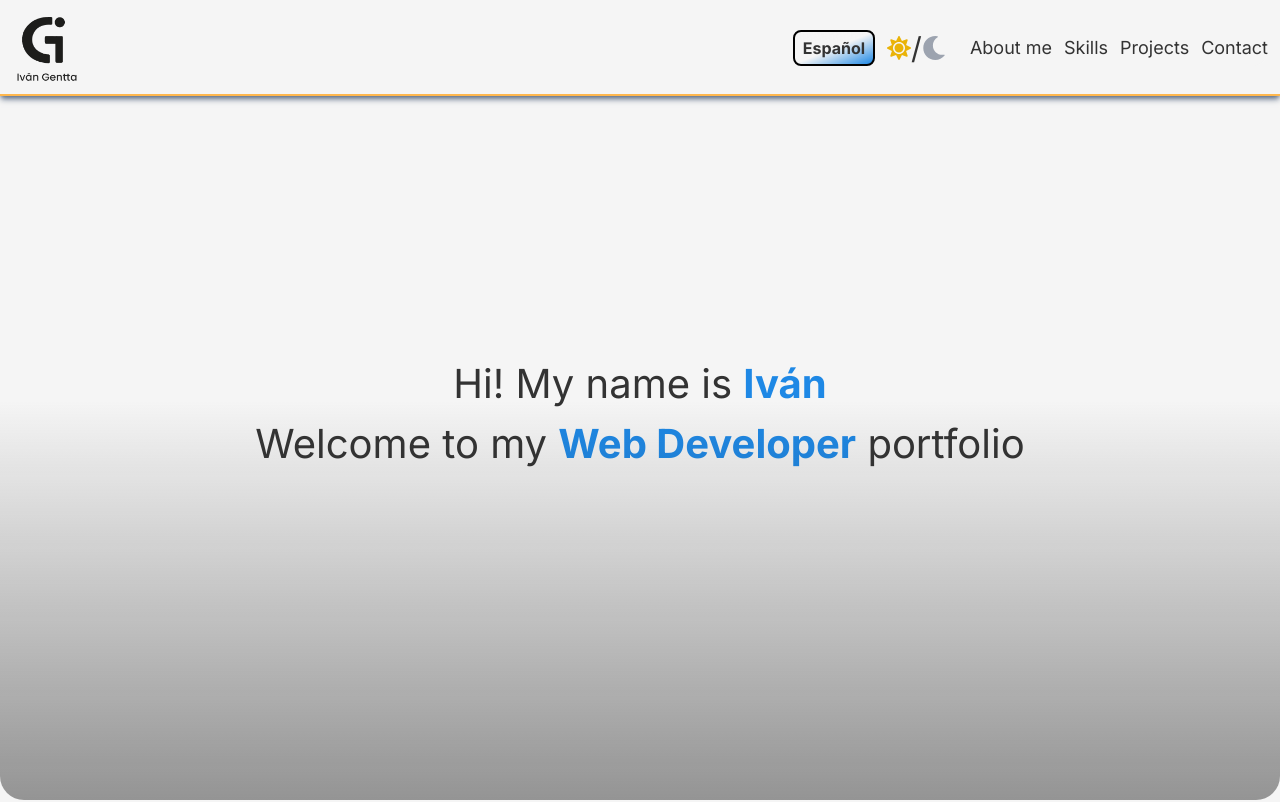
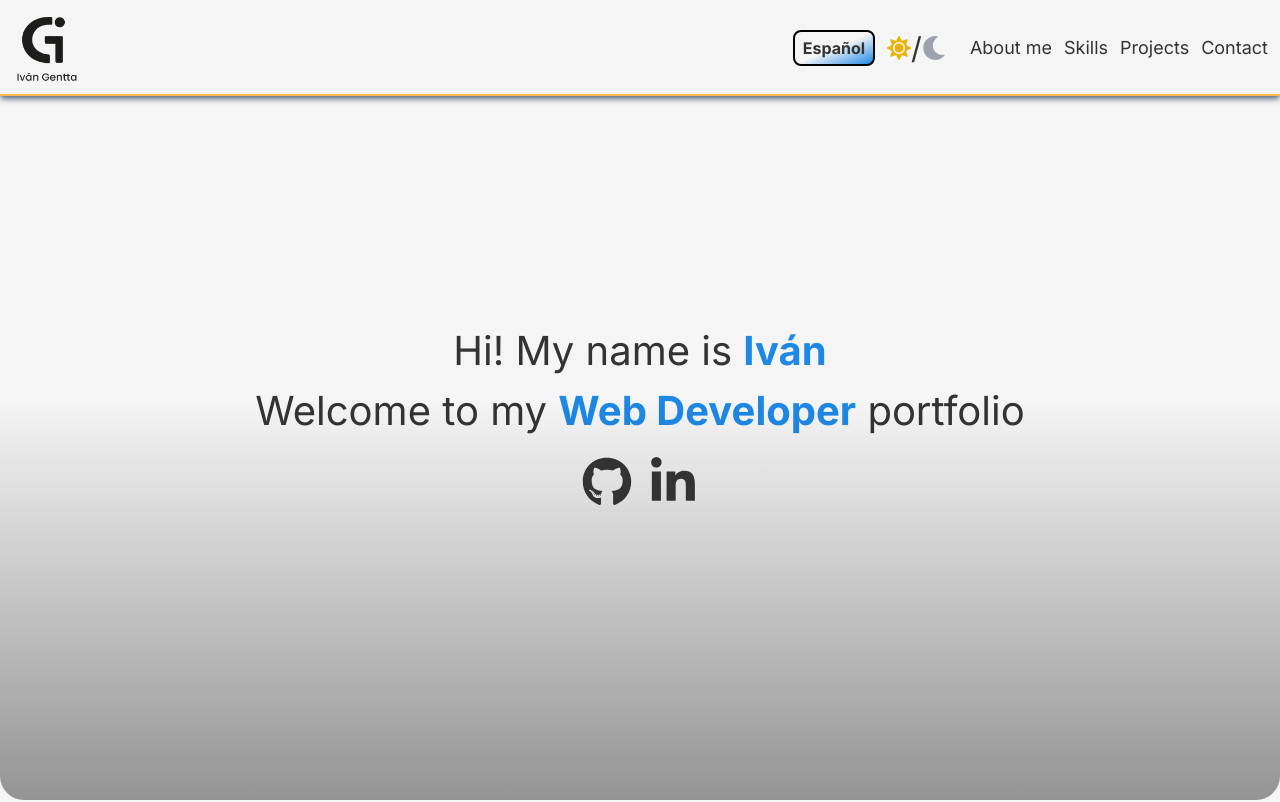
Before and after one commit to IvanGentta/newPortfolio, a Next.js app: page / in a window 1280 px wide. Shown: the top 802 px of the page. Built offline with nearby package versions, Linux system fonts and the light colour scheme.

Commit message:
Button github linkedin

```diff
--- a/app/page.tsx
+++ b/app/page.tsx
@@ -6,6 +6,8 @@ import Skills from "./skills/page";
 import { useTypeHook } from "./typeHook";
 import { useLanguage } from "./LanguageContext";
 import { translations } from "./translations";
+import { FaGithub, FaLinkedinIn } from "react-icons/fa";
+import Link from "next/link";
 
 export default function Home() {
   const { language } = useLanguage();
@@ -22,7 +24,7 @@ export default function Home() {
   );
 
   return (
-    <main className="w-full h-auto bg-iviBackground text-iviText">
+    <main className="w-full h-auto bg-iviBackground text-iviText ">
       <div className="min-h-screen flex flex-col items-center justify-center text-center mx-1">
         <p className="flex items-center h-7 relative font-mono">
           {text}
@@ -41,6 +43,24 @@ export default function Home() {
           </span>{" "}
           {translations[language].portfolio}
         </h1>
+        <div className="flex space-x-4 pt-4 z-40">
+          <div className="cursor-pointer hover:scale-110 transition ease-in-out">
+            <Link href="https://github.com/IvanGentta" target="_blank">
+              <FaGithub size={50} />
+            </Link>
+          </div>
+          <div>
+            <Link
+              href="https://www.linkedin.com/in/iv%C3%A1n-ariel-gentta-117077231/"
+              target="_blank"
+            >
+              <FaLinkedinIn
+                size={50}
+                className="cursor-pointer hover:scale-110 transition ease-in-out"
+              />
+            </Link>
+          </div>
+        </div>
       </div>
       <div className="absolute top-0 left-0 w-full h-full bg-gradient-to-t from-iviText via-transparent to-transparent opacity-50 rounded-3xl"></div>
       <div className="flex flex-col items-center w-full">
```
